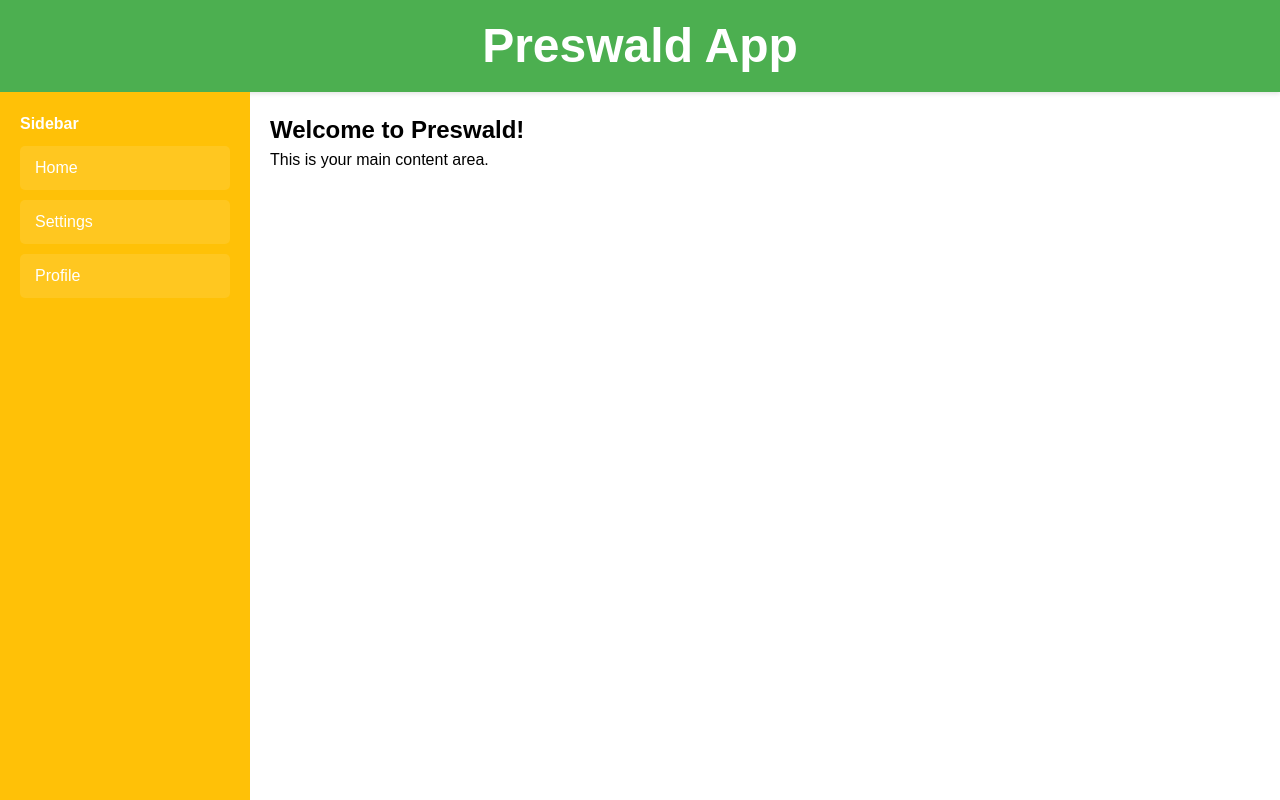
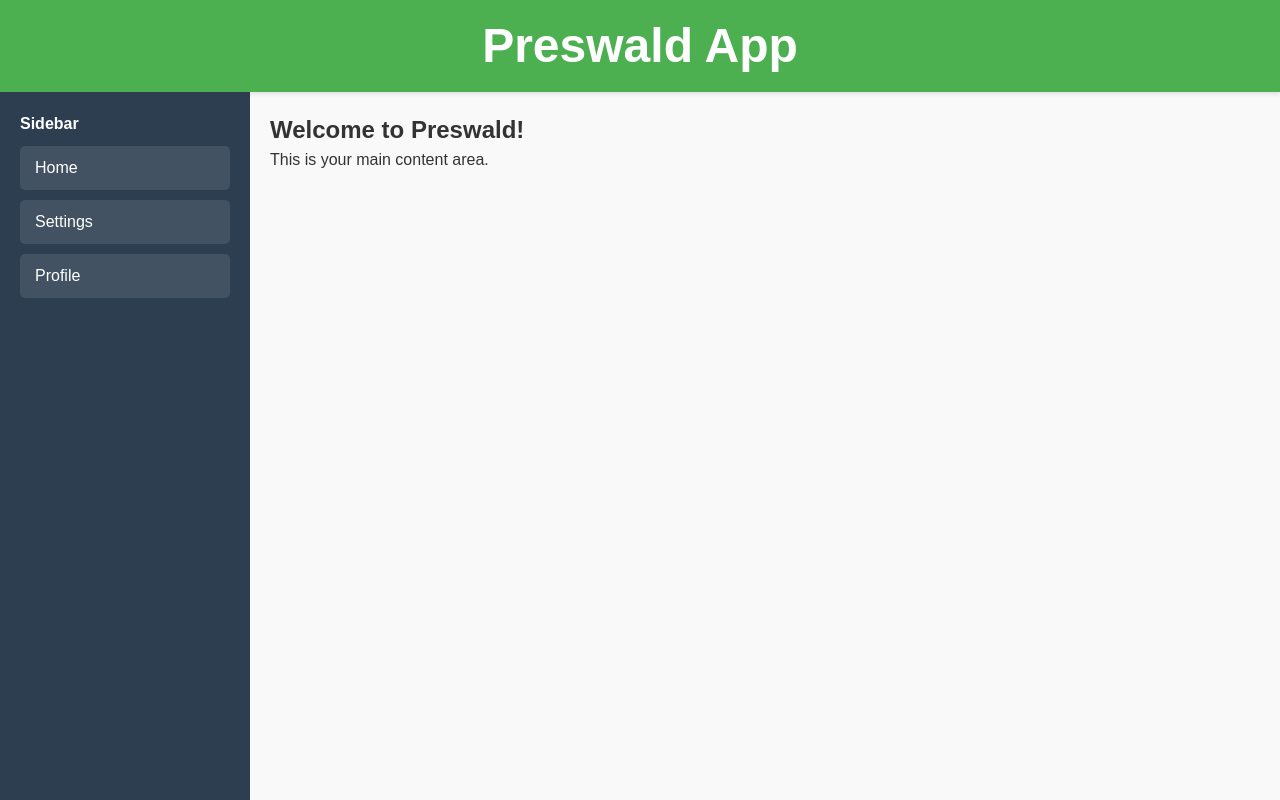
Before and after one commit to yuyangsun333/preswald, a FastAPI app: page / in a window 1280 px wide. Run offline with FastAPI, Linux system fonts and the light colour scheme.

Commit message:
Move CSS into separate files

```diff
--- a/preswald/server.py
+++ b/preswald/server.py
@@ -1,5 +1,6 @@
 from fastapi import FastAPI, Request
 from fastapi.responses import HTMLResponse
+from fastapi.staticfiles import StaticFiles
 from jinja2 import Environment, FileSystemLoader
 import uvicorn
 import os
@@ -12,7 +13,11 @@
 # Configure Jinja2 for template rendering
 BASE_DIR = os.path.dirname(os.path.abspath(__file__))
 TEMPLATES_DIR = os.path.join(BASE_DIR, "templates")
+STATIC_DIR = os.path.join(BASE_DIR, "static")
 env = Environment(loader=FileSystemLoader(TEMPLATES_DIR))
+
+# Mount the static directory
+app.mount("/static", StaticFiles(directory=STATIC_DIR), name="static")
 
 
 @app.get("/", response_class=HTMLResponse)
--- /dev/null
+++ b/preswald/static/css/styles.css
@@ -0,0 +1,89 @@
+/* Variables */
+:root {
+  --font-family: Arial, sans-serif;
+  --font-size: 16px;
+  --color-background: #f9f9f9;
+  --color-text: #333;
+  --color-primary: #4caf50;
+  --color-secondary: #2c3e50;
+  --color-link-bg: rgba(255, 255, 255, 0.1);
+  --color-link-bg-hover: rgba(255, 255, 255, 0.2);
+  --sidebar-width: 250px;
+}
+
+/* Global styles */
+* {
+  margin: 0;
+  padding: 0;
+  box-sizing: border-box;
+}
+
+body {
+  font-family: var(--font-family);
+  font-size: var(--font-size);
+  background-color: var(--color-background);
+  color: var(--color-text);
+  line-height: 1.5;
+  display: flex;
+  flex-direction: column;
+  height: 100vh;
+}
+
+/* Topbar */
+.topbar {
+  background-color: var(--color-primary);
+  color: #fff;
+  padding: 10px 20px;
+  text-align: center;
+  font-size: 1.5rem;
+  box-shadow: 0 2px 4px rgba(0, 0, 0, 0.1);
+  flex-shrink: 0;
+}
+
+/* Layout */
+.layout {
+  display: flex;
+  flex: 1;
+  overflow: hidden;
+}
+
+.sidebar {
+  width: var(--sidebar-width);
+  background-color: var(--color-secondary);
+  color: #fff;
+  padding: 20px;
+  display: flex;
+  flex-direction: column;
+  gap: 10px;
+  overflow-y: auto;
+  flex-shrink: 0;
+}
+
+.sidebar a {
+  color: #fff;
+  text-decoration: none;
+  padding: 10px 15px;
+  border-radius: 5px;
+  background-color: var(--color-link-bg);
+  transition: background 0.3s ease;
+}
+
+.sidebar a:hover {
+  background-color: var(--color-link-bg-hover);
+}
+
+.content {
+  flex: 1;
+  padding: 20px;
+  overflow-y: auto;
+}
+
+/* Responsive Design */
+@media (max-width: 768px) {
+  .sidebar {
+    display: none;
+  }
+  .content {
+    margin-left: 0;
+  }
+}
--- /dev/null
+++ b/preswald/static/js/script.js
@@ -0,0 +1,9 @@
+document.addEventListener("DOMContentLoaded", () => {
+  console.log("JavaScript is working!");
+  const button = document.getElementById("exampleButton");
+  if (button) {
+    button.addEventListener("click", () => {
+      alert("Button clicked!");
+    });
+  }
+});
--- a/preswald/templates/base.html
+++ b/preswald/templates/base.html
@@ -4,85 +4,8 @@
     <meta charset="UTF-8">
     <meta name="viewport" content="width=device-width, initial-scale=1.0">
     <title>{{ title or "Preswald App" }}</title>
-    <style>
-        /* Global styles */
-        * {
-            margin: 0;
-            padding: 0;
-            box-sizing: border-box;
-        }
-
-        body {
-            font-family: {{ theme.font.family or "Arial, sans-serif" }};
-            font-size: {{ theme.font.size or "16px" }};
-            background-color: {{ theme.color.background or "#f9f9f9" }};
-            color: {{ theme.color.text or "#333" }};
-            line-height: 1.5;
-            display: flex;
-            flex-direction: column;
-            height: 100vh;
-        }
-
-        /* Top bar styles */
-        .topbar {
-            background-color: {{ theme.color.primary or "#4CAF50" }};
-            color: #fff;
-            padding: 10px 20px;
-            text-align: center;
-            font-size: 1.5rem;
-            box-shadow: 0 2px 4px rgba(0, 0, 0, 0.1);
-            flex-shrink: 0;
-        }
-
-        /* Sidebar styles */
-        .layout {
-            display: flex;
-            flex: 1;
-            overflow: hidden;
-        }
-
-        .sidebar {
-            width: {{ theme.layout.sidebar_width or "250px" }};
-            background-color: {{ theme.color.secondary or "#2c3e50" }};
-            color: #fff;
-            padding: 20px;
-            display: flex;
-            flex-direction: column;
-            gap: 10px;
-            overflow-y: auto;
-            flex-shrink: 0;
-        }
-
-        .sidebar a {
-            color: #fff;
-            text-decoration: none;
-            padding: 10px 15px;
-            border-radius: 5px;
-            background-color: rgba(255, 255, 255, 0.1);
-            transition: background 0.3s ease;
-        }
-
-        .sidebar a:hover {
-            background-color: rgba(255, 255, 255, 0.2);
-        }
-
-        /* Content area styles */
-        .content {
-            flex: 1;
-            padding: 20px;
-            overflow-y: auto;
-        }
-
-        /* Responsive design */
-        @media (max-width: 768px) {
-            .sidebar {
-                display: none;
-            }
-            .content {
-                margin-left: 0;
-            }
-        }
-    </style>
+    <link rel="stylesheet" href="/static/css/styles.css">
+    <script src="/static/js/script.js" defer></script>
 </head>
 <body>
     <!-- Top Bar -->
```
Also changed, not shown: preswald/static/css/components.css (added, +56 -0 lines), preswald/templates/components.html (+1 -48 lines), test/config.toml (added, +15 -0 lines), test/hello.py (added, +14 -0 lines), 1 other file.
